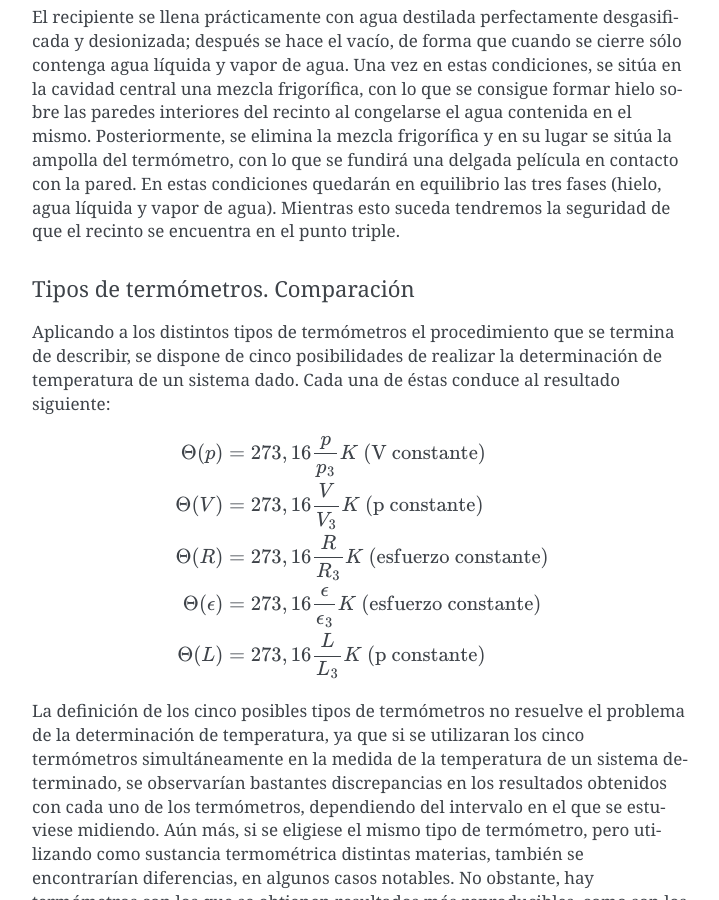
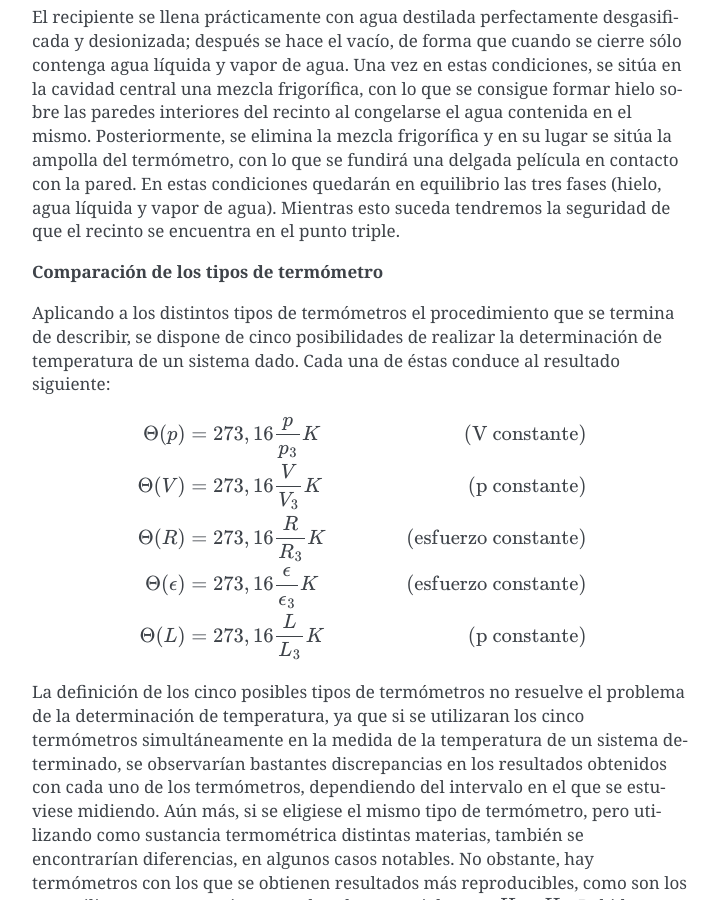
Before and after one commit to mantielero/termodinamica, a Sphinx documentation site: the page built from source/introduccion_ley_cero_temperatura.rst, in a window 1280 px wide and 900 px high, scrolled down 9036 px. Shown: the whole window, without its empty margins (388-1107 px from the left). Built offline with Sphinx 7.4.7, drawn with Linux system fonts in a browser that asks for light colours; pages that are not in the unit, such as notebooks, are missing from menus; some of the changed text lies outside the part shown.

Commit message:
Update introduccion_ley_cero_temperatura.rst

```diff
--- a/source/introduccion_ley_cero_temperatura.rst
+++ b/source/introduccion_ley_cero_temperatura.rst
@@ -209,19 +209,19 @@
 
 El recipiente se llena prácticamente con agua destilada perfectamente desgasificada y desionizada; después se hace el vacío, de forma que cuando se cierre sólo contenga agua líquida y vapor de agua. Una vez en estas condiciones, se sitúa en la cavidad central una mezcla frigorífica, con lo que se consigue formar hielo sobre las paredes interiores del recinto al congelarse el agua contenida en el mismo. Posteriormente, se elimina la mezcla frigorífica y en su lugar se sitúa la ampolla del termómetro, con lo que se fundirá una delgada película en contacto con la pared. En estas condiciones quedarán en equilibrio las tres fases (hielo, agua líquida y vapor de agua). Mientras esto suceda tendremos la seguridad de que el recinto se encuentra en el punto triple.
 
-Tipos de termómetros. Comparación
-'''''''''''''''''''''''''''''''''
+**Comparación de los tipos de termómetro**
+
 
 Aplicando a los distintos tipos de termómetros el procedimiento que se termina de describir, se dispone de cinco posibilidades de realizar la determinación de temperatura de un sistema dado. Cada una de éstas conduce al resultado siguiente:
 
 
 .. math::
 
-   \Theta (p) &= 273,16 \frac{p}{p_3} K \text{ (V constante)}\\
-   \Theta (V) &= 273,16 \frac{V}{V_3} K \text{ (p constante)}\\
-   \Theta (R) &= 273,16 \frac{R}{R_3} K \text{ (esfuerzo constante)}\\
-   \Theta (\epsilon) &= 273,16 \frac{\epsilon}{\epsilon_3} K \text{ (esfuerzo constante)}\\
-   \Theta (L) &= 273,16 \frac{L}{L_3} K \text{ (p constante)}
+   \Theta (p) &= 273,16 \frac{p}{p_3} K \hspace{2cm} &\text{ (V constante)}\\
+   \Theta (V) &= 273,16 \frac{V}{V_3} K \hspace{2cm} &\text{ (p constante)}\\
+   \Theta (R) &= 273,16 \frac{R}{R_3} K \hspace{2cm} &\text{ (esfuerzo constante)}\\
+   \Theta (\epsilon) &= 273,16 \frac{\epsilon}{\epsilon_3} K \hspace{2cm} &\text{ (esfuerzo constante)}\\
+   \Theta (L) &= 273,16 \frac{L}{L_3} K \hspace{2cm} &\text{ (p constante)}
 
 La definición de los cinco posibles tipos de termómetros no resuelve el problema de la determinación de temperatura, ya que si se utilizaran los cinco termómetros simultáneamente en la medida de la temperatura de un sistema determinado, se observarían bastantes discrepancias en los resultados obtenidos con cada uno de los termómetros, dependiendo del intervalo en el que se estuviese midiendo. Aún más, si se eligiese el mismo tipo de termómetro, pero utilizando como sustancia termométrica distintas materias, también se encontrarían diferencias, en algunos casos notables. No obstante, hay termómetros con los que se obtienen resultados más reproducibles, como son los que utilizan gases a presiones moderadas, especialmente :math:`H_2` y :math:`He`. Debido a esto, los gases son las sustancias termométricas más ampliamente utilizadas, y será este tipo de termómetro el que se describirá a continuación. En el libro de Zemansky(4), se puede encontrar una buena información sobre tipos de termómetros y determinación de temperaturas.
 
```
